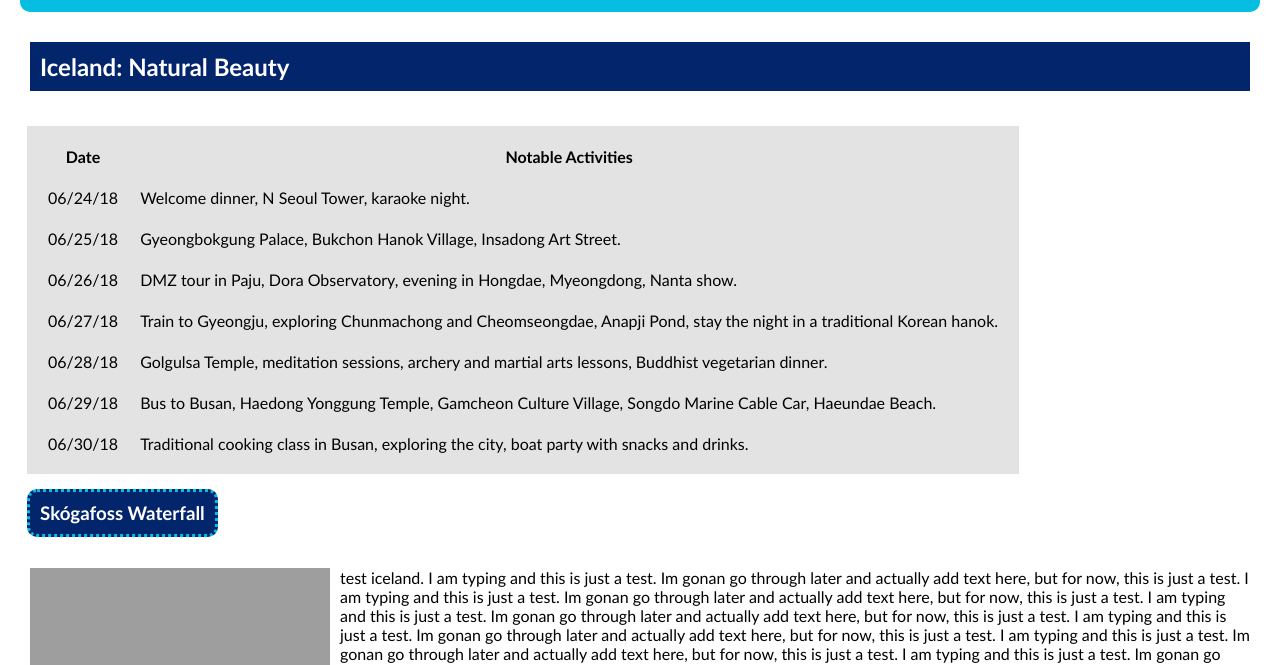
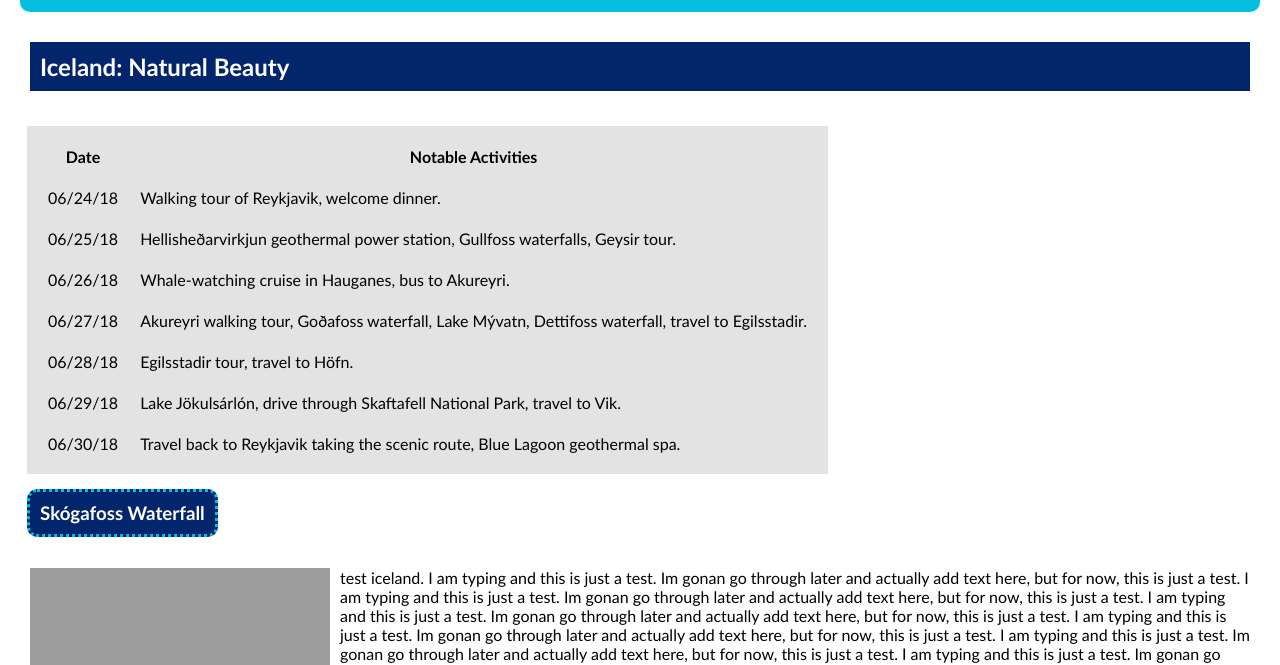
Before and after one commit to perzcars/final-project, a plain HTML site: page iceland.html in a window 1280 px wide. Shown: the part 132-797 px from the top of the page. Drawn offline with Linux system fonts and the light colour scheme; grey boxes are pictures that could not be loaded.

Commit message:
filling out table in iceland.html

```diff
--- a/iceland.html
+++ b/iceland.html
@@ -26,31 +26,31 @@
       </tr>
       <tr>
         <td>06/24/18</td>
-        <td>Welcome dinner, N Seoul Tower, karaoke night.</td>
+        <td>Walking tour of Reykjavik, welcome dinner.</td>
       </tr>
       <tr>
         <td>06/25/18</td>
-        <td>Gyeongbokgung Palace, Bukchon Hanok Village, Insadong Art Street.</td>
+        <td>Hellisheðarvirkjun geothermal power station, Gullfoss waterfalls, Geysir tour.</td>
       </tr>
       <tr>
         <td>06/26/18</td>
-        <td>DMZ tour in Paju, Dora Observatory, evening in Hongdae, Myeongdong, Nanta show.</td>
+        <td>Whale-watching cruise in Hauganes, bus to Akureyri.</td>
       </tr>
       <tr>
         <td>06/27/18</td>
-        <td>Train to Gyeongju, exploring Chunmachong and Cheomseongdae, Anapji Pond, stay the night in a traditional Korean hanok.</td>
+        <td>Akureyri walking tour, Goðafoss waterfall, Lake Mývatn, Dettifoss waterfall, travel to Egilsstadir.</td>
       </tr>
       <tr>
         <td>06/28/18</td>
-        <td>Golgulsa Temple, meditation sessions, archery and martial arts lessons, Buddhist vegetarian dinner.</td>
+        <td>Egilsstadir tour, travel to Höfn.</td>
       </tr>
       <tr>
         <td>06/29/18</td>
-        <td>Bus to Busan, Haedong Yonggung Temple, Gamcheon Culture Village, Songdo Marine Cable Car, Haeundae Beach.</td>
+        <td>Lake Jökulsárlón, drive through Skaftafell National Park, travel to Vik.</td>
       </tr>
       <tr>
         <td>06/30/18</td>
-        <td>Traditional cooking class in Busan, exploring the city, boat party with snacks and drinks.</td>
+        <td>Travel back to Reykjavik taking the scenic route, Blue Lagoon geothermal spa.</td>
       </tr>
     </table>
       <h3>Skógafoss Waterfall</h3>
```
